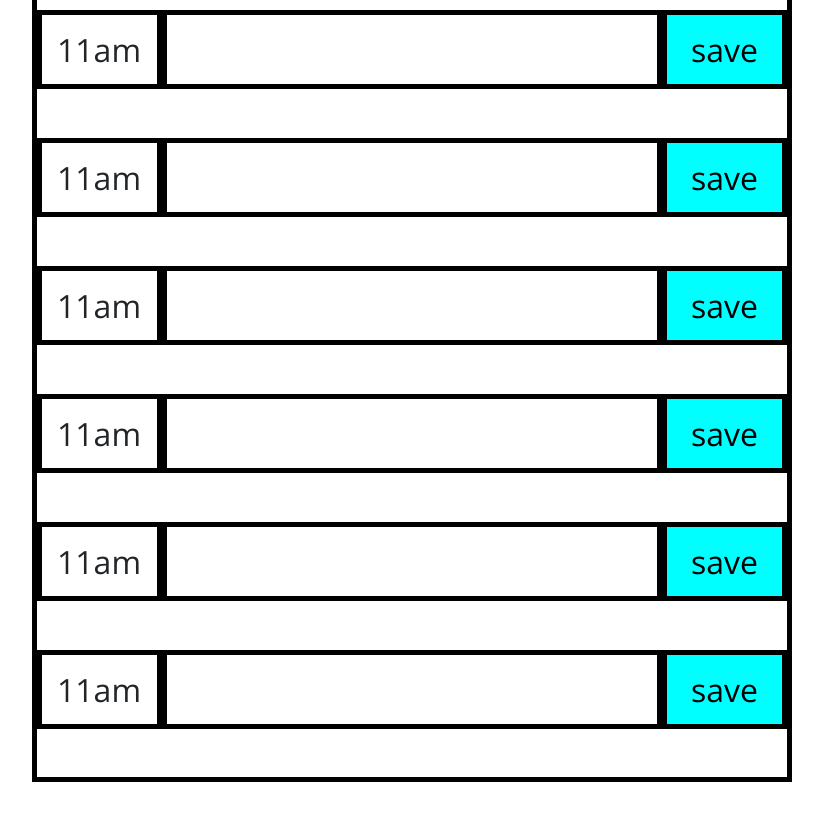
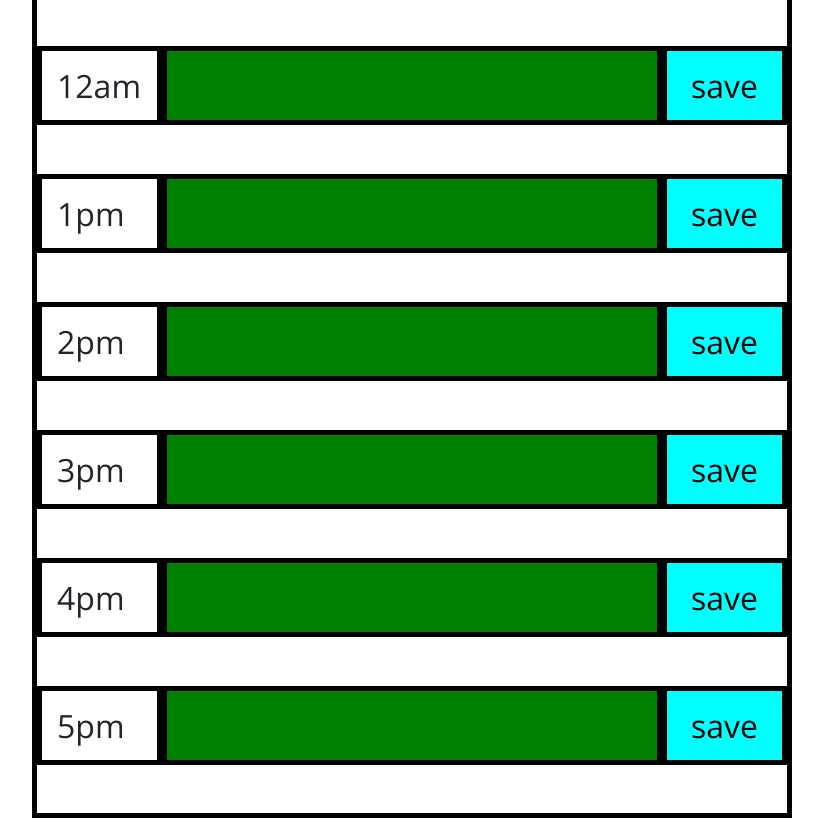
Before and after one commit to Tonyzyt9947/WorkDayScheduler, a plain HTML site: page index.html in a window 1280 px wide. Shown: the part 713-1531 px from the top of the page, without its empty margins (228-1051 px from the left). Before the commit the page ends 1495 px from the top, so only its background shows below. Drawn offline with nearby package versions, Linux system fonts and the light colour scheme.

Commit message:
added timeblock color coding and header clock

```diff
--- a/index.html
+++ b/index.html
@@ -31,56 +31,56 @@
     <div class="container">
       <div class="row">
         <div class="col-8 offset-2 box textcenter">
-          <div class="row">
+          <div class="row hourcontainer">
             <p class="col-2 box hourText">9am</p>
             <textarea rows="1" class="col-8 box eventText">a1</textarea>
             <button class="col-2 box" onclick=save()>save</button>
           </div>
 
-          <div class="row">
+          <div class="row hourcontainer">
             <p class="col-2 box hourText">10am</p>
             <textarea rows="1" class="col-8 box eventText">a2</textarea>
             <button class="col-2 box" onclick=save()>save</button>
           </div>
 
-          <div class="row">
+          <div class="row hourcontainer">
             <p class="col-2 box hourText">11am</p>
             <textarea rows="1" class="col-8 box eventText">a3</textarea>
             <button class="col-2 box" onclick=save()>save</button>
           </div>
 
-          <div class="row">
-            <p class="col-2 box hourText">11am</p>
+          <div class="row hourcontainer">
+            <p class="col-2 box hourText">12am</p>
             <textarea rows="1" class="col-8 box eventText">a4</textarea>
             <button class="col-2 box" onclick=save()>save</button>
           </div>
 
-          <div class="row">
-            <p class="col-2 box hourText">11am</p>
+          <div class="row hourcontainer">
+            <p class="col-2 box hourText">1pm</p>
             <textarea rows="1" class="col-8 box eventText">a5</textarea>
             <button class="col-2 box" onclick=save()>save</button>
           </div>
 
-          <div class="row">
-            <p class="col-2 box hourText">11am</p>
+          <div class="row hourcontainer">
+            <p class="col-2 box hourText">2pm</p>
             <textarea rows="1" class="col-8 box eventText">a6</textarea>
             <button class="col-2 box" onclick=save()>save</button>
           </div>
 
-          <div class="row">
-            <p class="col-2 box hourText">11am</p>
+          <div class="row hourcontainer">
+            <p class="col-2 box hourText">3pm</p>
             <textarea rows="1" class="col-8 box eventText">a7</textarea>
             <button class="col-2 box" onclick=save()>save</button>
           </div>
 
-          <div class="row">
-            <p class="col-2 box hourText">11am</p>
+          <div class="row hourcontainer">
+            <p class="col-2 box hourText">4pm</p>
             <textarea rows="1" class="col-8 box eventText">a8</textarea>
             <button class="col-2 box" onclick=save()>save</button>
           </div>
 
-          <div class="row">
-            <p class="col-2 box hourText">11am</p>
+          <div class="row hourcontainer">
+            <p class="col-2 box hourText">5pm</p>
             <textarea rows="1" class="col-8 box eventText">a9</textarea>
             <button class="col-2 box" onclick=save()>save</button>
           </div>
--- a/script.js
+++ b/script.js
@@ -1,9 +1,17 @@
-// var eventText=document.getElementsByClassName("eventText")
+// Header time change function
+var timeText = document.getElementById("currentDay")
+
+timeText.innerText=moment()
+setInterval(function(){
+    timeText.innerText=moment()
+    },
+    1000)
+
+
+// Select save buttons
 var saveBtn = document.getElementsByClassName("save")
 
-
-
-
+// Save-to-local-storage function
 function save() {
 
     var eventText=document.getElementsByClassName("eventText")
@@ -18,6 +26,7 @@ function save() {
 
 }
 
+// Displays previously saved events
 function display() {
 
     var eventText=document.getElementsByClassName("eventText")
@@ -29,18 +38,25 @@ function display() {
 }
 console.log(saveBtn)
 
-function EL(){
+display()
 
-    for (k=0;k<9;k++){
 
-        console.log(k)
-        // saveBtn[k].addEventListener("mousedown", save())
+// Timeblock color coding
+var containers = document.getElementsByClassName("hourcontainer")
 
+for (k=0;k<9;k++){
+
+    if (k+9<moment().hour()){
+        containers[k].style.backgroundColor = "grey"
     }
 
-}
+    if (k+9==moment().hour()){
+        containers[k].style.backgroundColor = "red"
+    }
 
-EL()
+    if (k+9>moment().hour()){
+        containers[k].style.backgroundColor = "green"
+    }
 
 
-display()
+}
```
